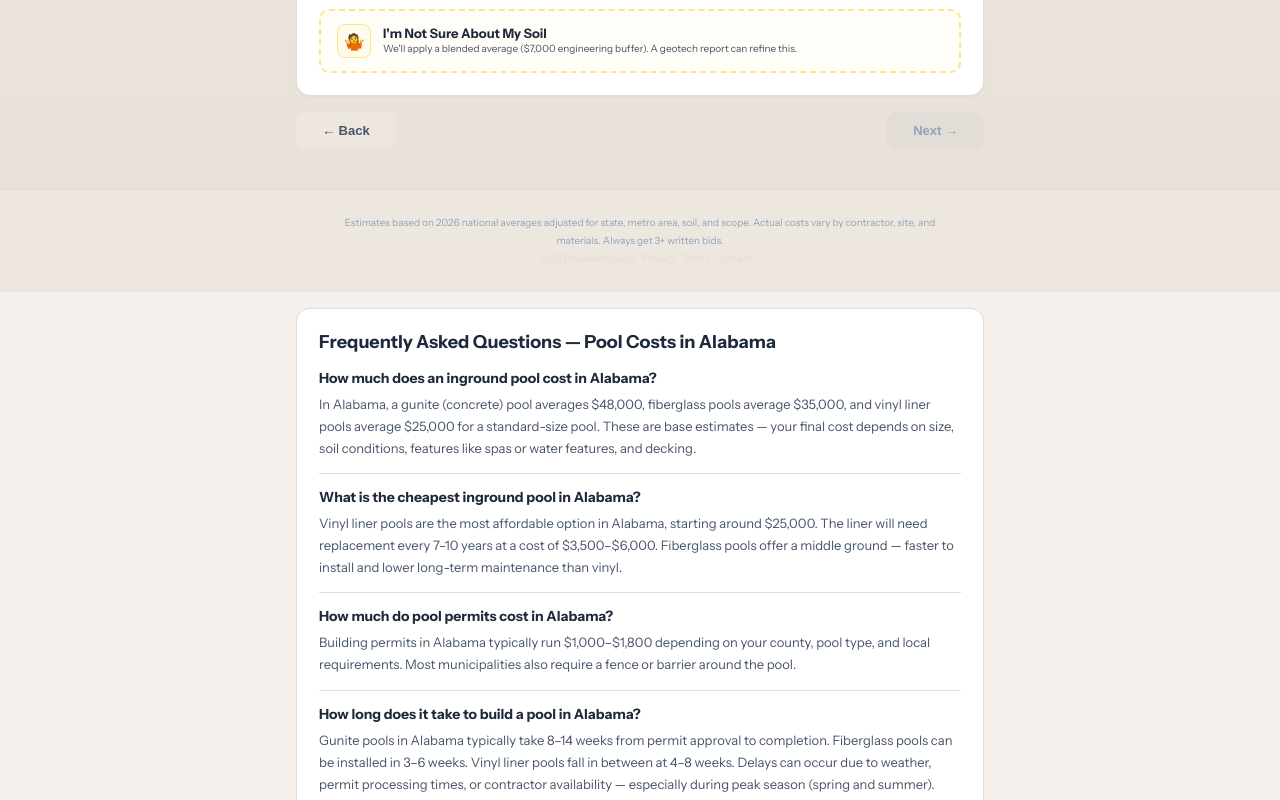
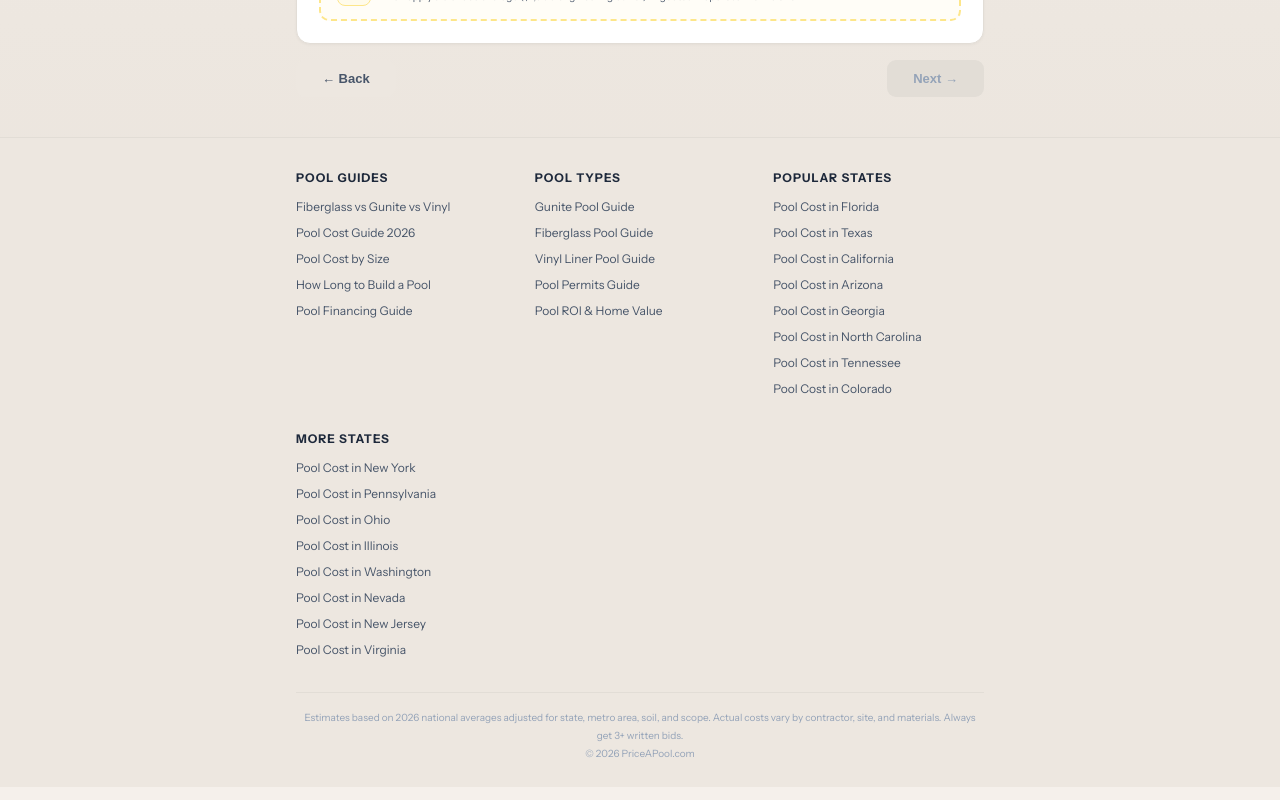
Before and after one commit to kccorbett4/priceapool, a React (Vite) app: page /alabama in a window 1280 px wide. Shown: the part 2240-3040 px from the top of the page. Built offline with nearby package versions, Linux system fonts and the light colour scheme.

Commit message:
Fix double nav, add footer links, og-image, homepage nav links

```diff
--- a/index.html
+++ b/index.html
@@ -16,7 +16,7 @@
     <meta property="og:url" content="https://priceapool.com/" />
     <meta property="og:title" content="Pool Cost Calculator 2026 — How Much Does a Pool Cost?" />
     <meta property="og:description" content="Free instant pool cost estimate adjusted for your state, soil, and build. Gunite, fiberglass, and vinyl pricing in under 2 minutes." />
-    <meta property="og:image" content="https://priceapool.com/og-image.png" />
+    <meta property="og:image" content="https://priceapool.com/og-image.svg" />
     <meta property="og:site_name" content="PriceAPool.com" />
 
     <!-- Twitter Card -->
@@ -24,7 +24,7 @@
     <meta name="twitter:url" content="https://priceapool.com/" />
     <meta name="twitter:title" content="Pool Cost Calculator 2026 — How Much Does a Pool Cost?" />
     <meta name="twitter:description" content="Free instant pool cost estimate adjusted for your state, soil, and build." />
-    <meta name="twitter:image" content="https://priceapool.com/og-image.png" />
+    <meta name="twitter:image" content="https://priceapool.com/og-image.svg" />
 
     <!-- Structured Data: WebApplication schema -->
     <script type="application/ld+json">
--- a/src/App.jsx
+++ b/src/App.jsx
@@ -1,4 +1,5 @@
 import { useState, useEffect, useRef, useCallback } from "react";
+import { Link } from "react-router-dom";
 
 /* ═══════════════ DATA ═══════════════ */
 const STATES = {
@@ -462,7 +463,7 @@ function ShareButton({ total, poolType, st, sqft, hasSpa, spaSize }) {
 }
 
 /* ═══════════════ MAIN ═══════════════ */
-export default function App({ initialState = "" }) {
+export default function App({ initialState = "", hideNav = false }) {
   const [step, setStep] = useState(0);
   const [st, setSt] = useState(initialState);
   const [zip, setZip] = useState("");          /* #20 */
@@ -875,12 +876,16 @@ export default function App({ initialState = "" }) {
       @media print{.no-print{display:none!important}body{background:#fff!important}}
     `}</style>
     {/* NAV */}
-    <nav className="no-print" style={{ position: "sticky", top: 0, zIndex: 100, display: "flex", alignItems: "center", justifyContent: "space-between", padding: "0 16px", height: 52, background: "rgba(245,240,235,0.92)", backdropFilter: "blur(12px)", borderBottom: `1px solid ${T.border}` }}>
-      <div style={{ display: "flex", alignItems: "center", gap: 8 }}>
+    {!hideNav && <nav className="no-print" style={{ position: "sticky", top: 0, zIndex: 100, display: "flex", alignItems: "center", justifyContent: "space-between", padding: "0 16px", height: 52, background: "rgba(245,240,235,0.92)", backdropFilter: "blur(12px)", borderBottom: `1px solid ${T.border}` }}>
+      <Link to="/" style={{ display: "flex", alignItems: "center", gap: 8, textDecoration: "none" }}>
         <div style={{ width: 30, height: 30, borderRadius: 7, background: `linear-gradient(135deg,${T.accent},${T.accentDark})`, display: "flex", alignItems: "center", justifyContent: "center", fontSize: 14, color: "#fff" }}>🏊</div>
         <span style={{ fontSize: 15, fontWeight: 800, color: T.text, letterSpacing: "-.5px" }}>PriceAPool<span style={{ color: T.accent }}>.com</span></span>
+      </Link>
+      <div style={{ display: "flex", gap: 16, alignItems: "center" }}>
+        <Link to="/blog/fiberglass-vs-gunite-vs-vinyl" style={{ fontSize: 12, color: T.textMid, textDecoration: "none", fontWeight: 600 }}>Pool Guides</Link>
+        <Link to="/blog/inground-pool-cost-guide" style={{ fontSize: 12, color: T.textMid, textDecoration: "none", fontWeight: 600 }}>Cost Guide</Link>
       </div>
-    </nav>
+    </nav>}
     {step < 3 && <div style={{ textAlign: "center", padding: "32px 20px 6px" }}>
       <h1 style={{ fontSize: "clamp(22px,4.5vw,34px)", fontWeight: 800, color: T.text, letterSpacing: "-.5px" }}>How Much Does a Pool Cost in <span style={{ color: T.accent }}>2026</span>?</h1>
       <p style={{ fontSize: 13, color: T.textMid, marginTop: 6, maxWidth: 520, marginLeft: "auto", marginRight: "auto" }}>Accurate estimate in under 2 minutes — adjusted for your state, soil, and build.</p>
@@ -901,10 +906,68 @@ export default function App({ initialState = "" }) {
       </div>}
       {step === 3 && <div style={{ textAlign: "center", margin: "14px 0" }}><Btn pri={false} onClick={() => setStep(0)}>← Start Over</Btn></div>}
     </div>
-    <footer style={{ marginTop: 40, padding: 24, borderTop: `1px solid ${T.border}`, textAlign: "center", background: T.bg2 }}>
-      <div style={{ fontSize: 10, color: T.textDim, lineHeight: 1.8, maxWidth: 600, margin: "0 auto" }}>
-        Estimates based on 2026 national averages adjusted for state, metro area, soil, and scope. Actual costs vary by contractor, site, and materials. Always get 3+ written bids.<br />
-        <span style={{ color: T.border }}>© 2026 PriceAPool.com · Privacy · Terms · Contact</span>
+    <footer style={{ marginTop: 40, borderTop: `1px solid ${T.border}`, background: T.bg2 }}>
+      <div style={{ maxWidth: 720, margin: "0 auto", padding: "32px 16px 24px" }}>
+        <div style={{ display: "grid", gridTemplateColumns: "repeat(auto-fit,minmax(160px,1fr))", gap: 28, marginBottom: 28 }}>
+          <div>
+            <div style={{ fontSize: 12, fontWeight: 700, color: T.text, marginBottom: 10, textTransform: "uppercase", letterSpacing: 1 }}>Pool Guides</div>
+            {[
+              { to: "/blog/fiberglass-vs-gunite-vs-vinyl", label: "Fiberglass vs Gunite vs Vinyl" },
+              { to: "/blog/inground-pool-cost-guide", label: "Pool Cost Guide 2026" },
+              { to: "/blog/pool-cost-by-size", label: "Pool Cost by Size" },
+              { to: "/blog/how-long-to-build-a-pool", label: "How Long to Build a Pool" },
+              { to: "/blog/pool-financing-guide", label: "Pool Financing Guide" },
+            ].map(({ to, label }) => (
+              <div key={to} style={{ marginBottom: 6 }}><Link to={to} style={{ fontSize: 12, color: T.textMid, textDecoration: "none" }}>{label}</Link></div>
+            ))}
+          </div>
+          <div>
+            <div style={{ fontSize: 12, fontWeight: 700, color: T.text, marginBottom: 10, textTransform: "uppercase", letterSpacing: 1 }}>Pool Types</div>
+            {[
+              { to: "/blog/gunite-pool-guide", label: "Gunite Pool Guide" },
+              { to: "/blog/fiberglass-pool-guide", label: "Fiberglass Pool Guide" },
+              { to: "/blog/vinyl-liner-pool-guide", label: "Vinyl Liner Pool Guide" },
+              { to: "/blog/pool-permits-and-regulations", label: "Pool Permits Guide" },
+              { to: "/blog/does-a-pool-add-home-value", label: "Pool ROI & Home Value" },
+            ].map(({ to, label }) => (
+              <div key={to} style={{ marginBottom: 6 }}><Link to={to} style={{ fontSize: 12, color: T.textMid, textDecoration: "none" }}>{label}</Link></div>
+            ))}
+          </div>
+          <div>
+            <div style={{ fontSize: 12, fontWeight: 700, color: T.text, marginBottom: 10, textTransform: "uppercase", letterSpacing: 1 }}>Popular States</div>
+            {[
+              { to: "/florida", label: "Pool Cost in Florida" },
+              { to: "/texas", label: "Pool Cost in Texas" },
+              { to: "/california", label: "Pool Cost in California" },
+              { to: "/arizona", label: "Pool Cost in Arizona" },
+              { to: "/georgia", label: "Pool Cost in Georgia" },
+              { to: "/north-carolina", label: "Pool Cost in North Carolina" },
+              { to: "/tennessee", label: "Pool Cost in Tennessee" },
+              { to: "/colorado", label: "Pool Cost in Colorado" },
+            ].map(({ to, label }) => (
+              <div key={to} style={{ marginBottom: 6 }}><Link to={to} style={{ fontSize: 12, color: T.textMid, textDecoration: "none" }}>{label}</Link></div>
+            ))}
+          </div>
+          <div>
+            <div style={{ fontSize: 12, fontWeight: 700, color: T.text, marginBottom: 10, textTransform: "uppercase", letterSpacing: 1 }}>More States</div>
+            {[
+              { to: "/new-york", label: "Pool Cost in New York" },
+              { to: "/pennsylvania", label: "Pool Cost in Pennsylvania" },
+              { to: "/ohio", label: "Pool Cost in Ohio" },
+              { to: "/illinois", label: "Pool Cost in Illinois" },
+              { to: "/washington", label: "Pool Cost in Washington" },
+              { to: "/nevada", label: "Pool Cost in Nevada" },
+              { to: "/new-jersey", label: "Pool Cost in New Jersey" },
+              { to: "/virginia", label: "Pool Cost in Virginia" },
+            ].map(({ to, label }) => (
+              <div key={to} style={{ marginBottom: 6 }}><Link to={to} style={{ fontSize: 12, color: T.textMid, textDecoration: "none" }}>{label}</Link></div>
+            ))}
+          </div>
+        </div>
+        <div style={{ borderTop: `1px solid ${T.border}`, paddingTop: 16, fontSize: 10, color: T.textDim, lineHeight: 1.8, textAlign: "center" }}>
+          Estimates based on 2026 national averages adjusted for state, metro area, soil, and scope. Actual costs vary by contractor, site, and materials. Always get 3+ written bids.<br />
+          © 2026 PriceAPool.com
+        </div>
       </div>
     </footer>
   </div>;
--- a/src/StatePage.jsx
+++ b/src/StatePage.jsx
@@ -293,7 +293,7 @@ export default function StatePage() {
         </div>
       </div>
 
-      <App initialState={code} />
+      <App initialState={code} hideNav={true} />
 
       {/* FAQ */}
       <div style={inner}>
```
Also changed, not shown: public/og-image.svg (added).
